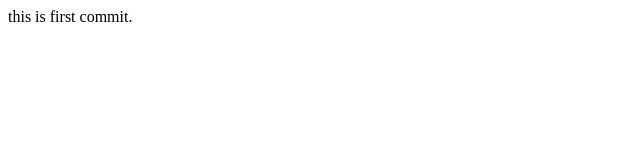
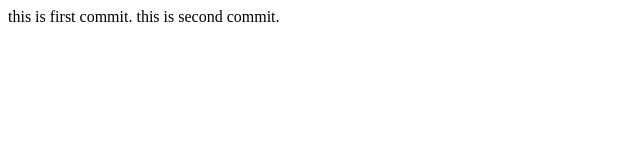
Before and after one commit to Samucodes101/git_learn, a plain HTML site: page index.html in a window 1280 px wide. Shown: the whole page, without its empty margins (0-640 px from the left). Drawn offline with Linux system fonts and the light colour scheme.

Commit message:
second commit

```diff
--- a/index.html
+++ b/index.html
@@ -7,5 +7,6 @@
 </head>
 <body>
     this is first commit.
+    this is second commit.
 </body>
 </html>
```
